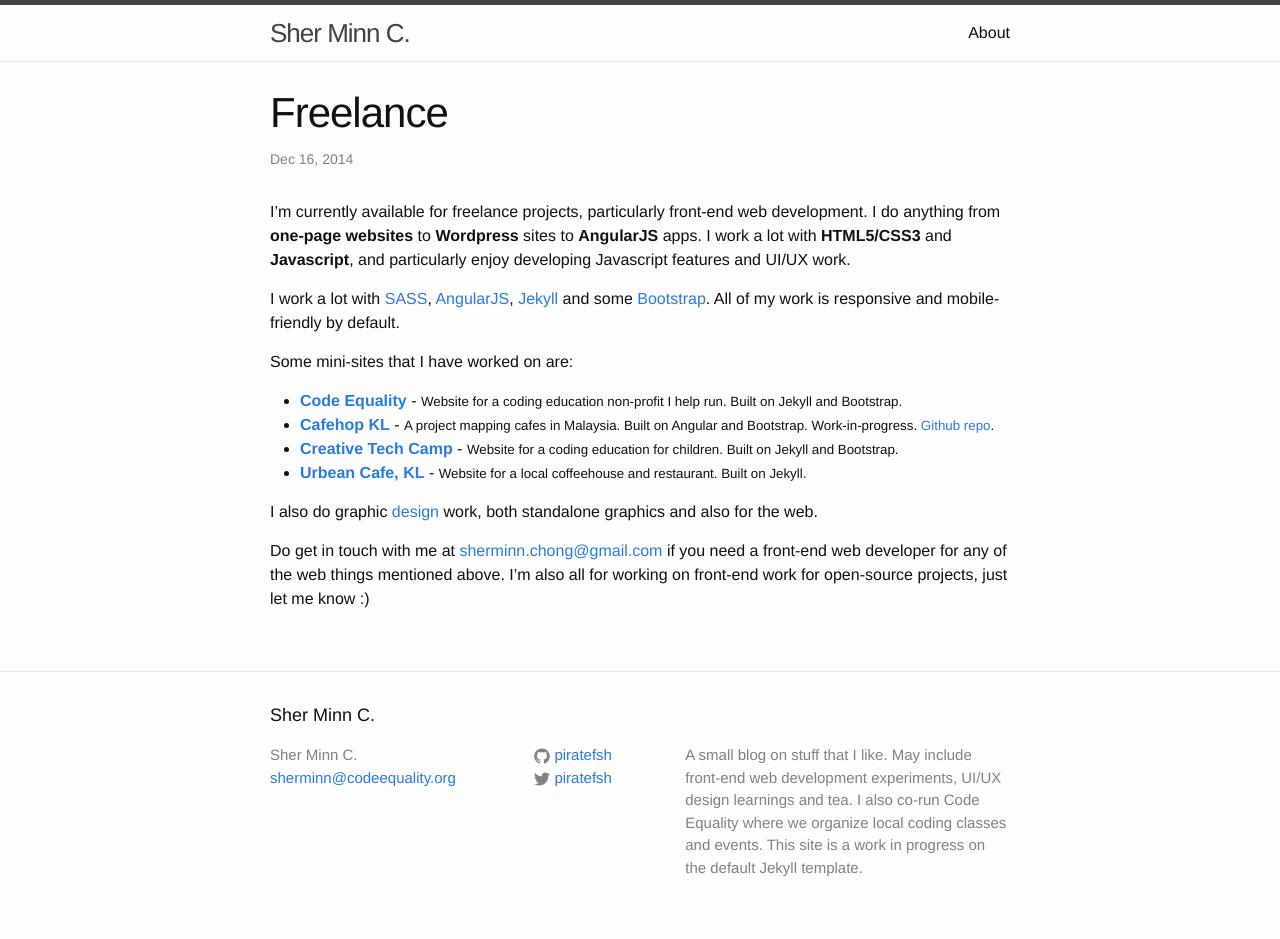
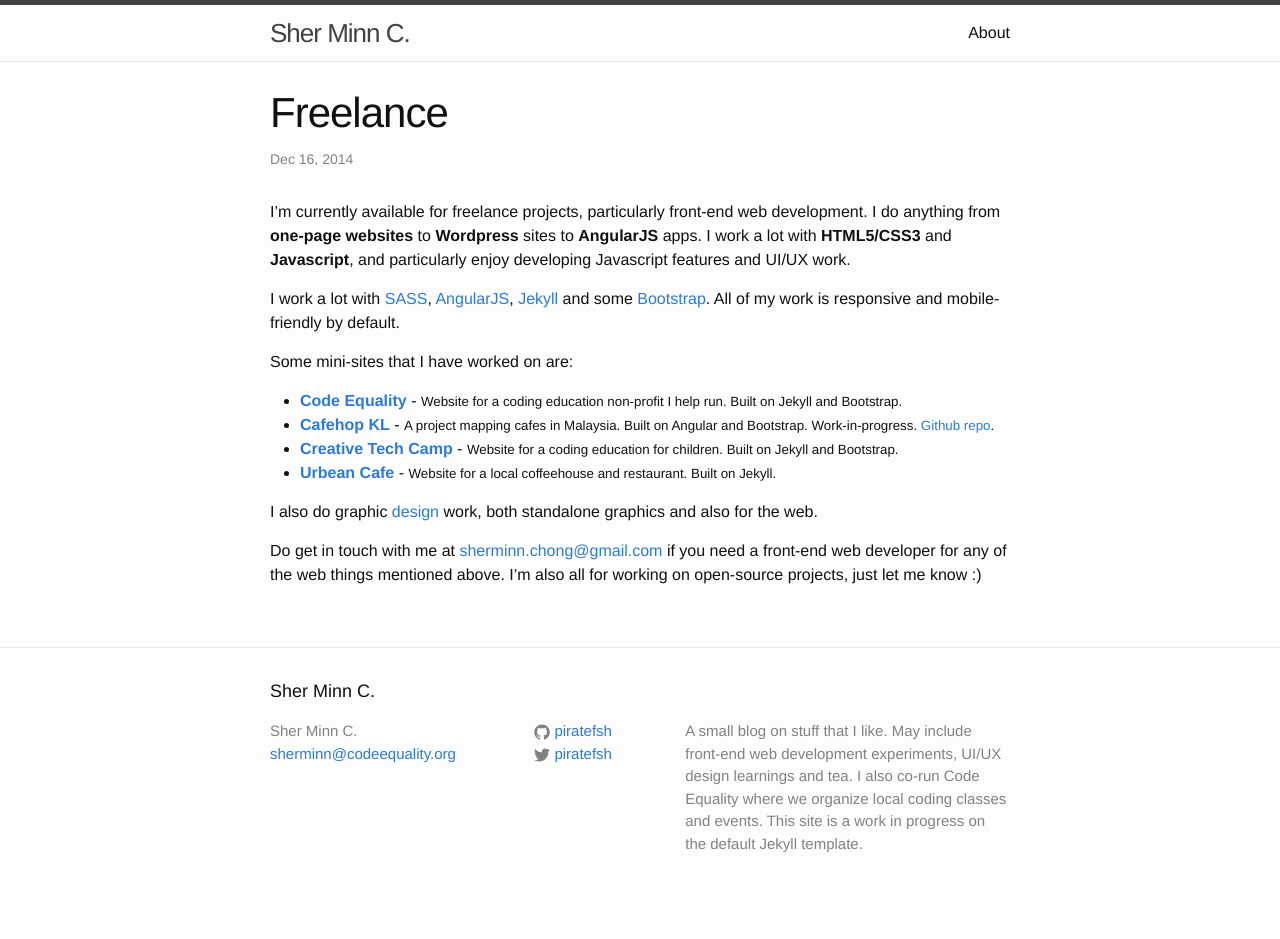
Before and after one commit to piratefsh/piratefsh.github.io, a Jekyll site: the page built from _posts/2014-12-16-freelance.md, in a window 1280 px wide. Built offline with Jekyll 4.4.1, drawn with Linux system fonts in a browser that asks for light colours; after the commit the page ends 915 px from its top, so only the background shows below that.

Commit message:
Fix typo

```diff
--- a/_posts/2014-12-16-freelance.md
+++ b/_posts/2014-12-16-freelance.md
@@ -15,10 +15,10 @@
 * __[Code Equality](http://codeequality.org)__ - <small>Website for a coding education non-profit I help run. Built on Jekyll and Bootstrap.</small>
 * __[Cafehop KL](http://cafehopmy.github.io)__ - <small>A project mapping cafes in Malaysia. Built on Angular and Bootstrap. Work-in-progress. <a href="https://github.com/CafehopMY/cafehopmy.github.io">Github repo</a>.</small>
 * __[Creative Tech Camp](http://creativetechcamp.com)__ - <small>Website for a coding education for children. Built on Jekyll and Bootstrap.</small>
-* __[Urbean Cafe, KL](http://urbeankl.github.io/)__ - <small>Website for a local coffeehouse and restaurant. Built on Jekyll.</small>
+* __[Urbean Cafe](http://urbeankl.github.io/)__ - <small>Website for a local coffeehouse and restaurant. Built on Jekyll.</small>
 <!-- * __[Fasspay](http://beta.fasspay.com/)__ - <small>Corporate site for a local mobile payment company. Built on Wordpress with Susy.</small> -->
 
 
 I also do graphic [design](http://www.behance.net/piratefsh) work, both standalone graphics and also for the web.
 
-Do get in touch with me at [sherminn.chong@gmail.com](mailto:sherminn.chong@gmail.com) if you need a front-end web developer for any of the web things mentioned above. I'm also all for working on front-end work for open-source projects, just let me know :)
+Do get in touch with me at [sherminn.chong@gmail.com](mailto:sherminn.chong@gmail.com) if you need a front-end web developer for any of the web things mentioned above. I'm also all for working on open-source projects, just let me know :)
```
